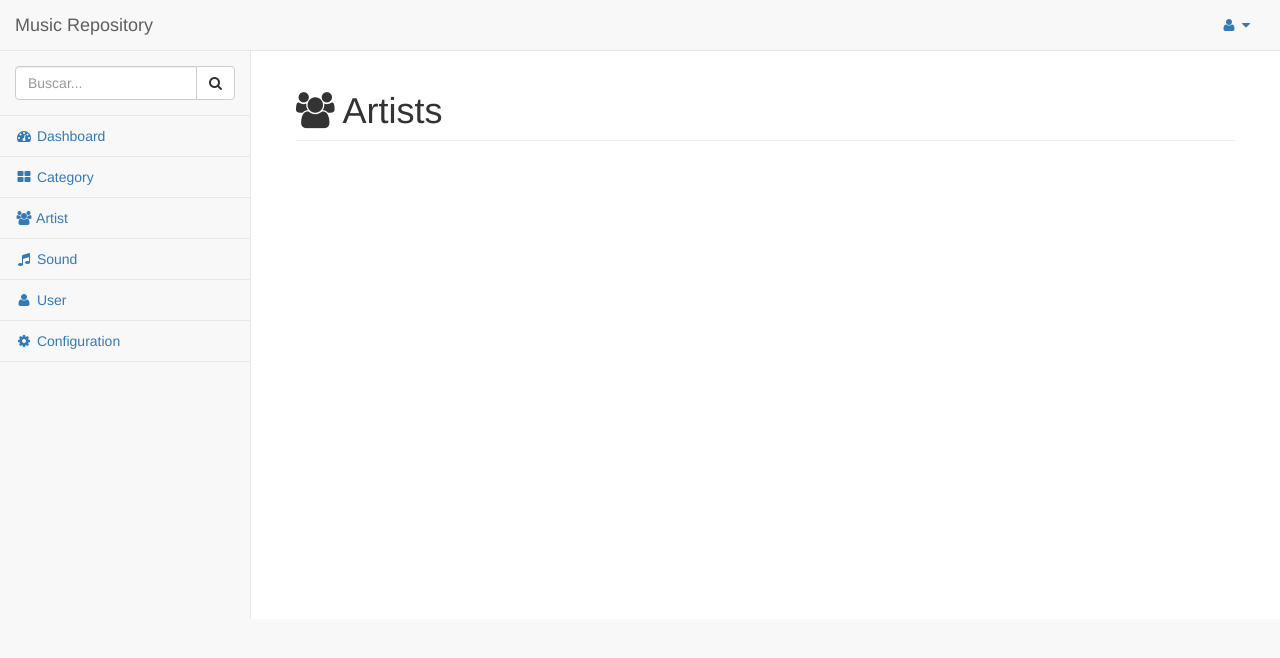
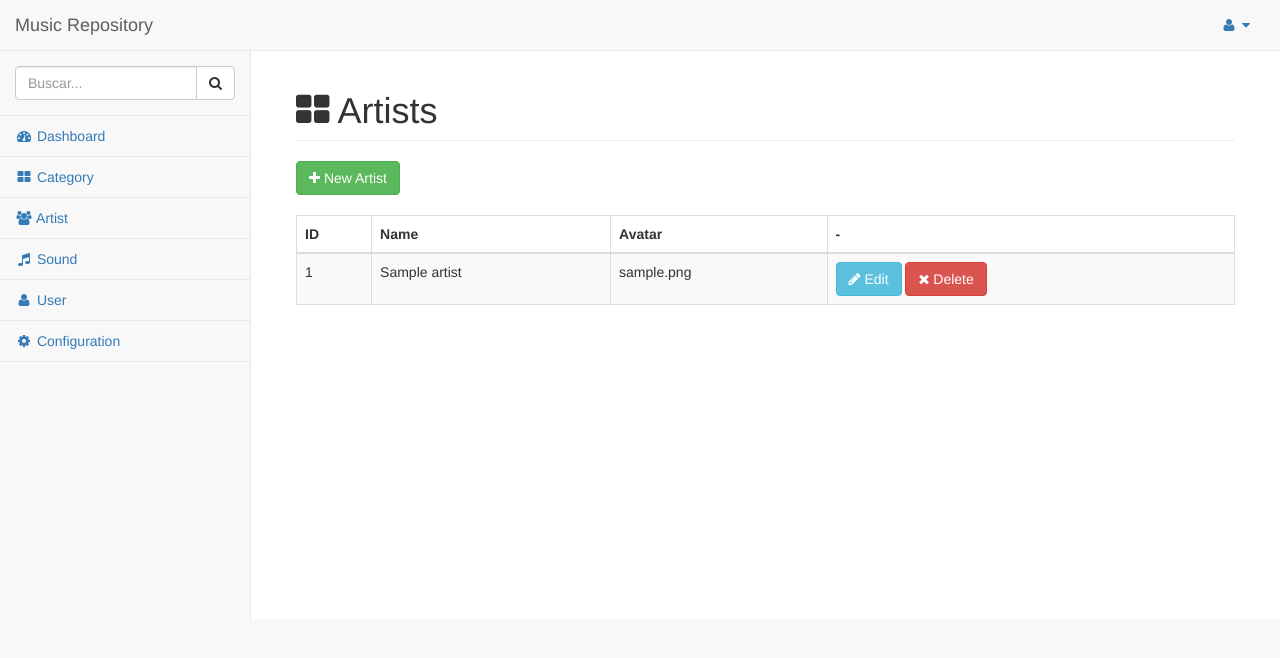
Before and after one commit to wmcarlos/MusicRepository, a CodeIgniter app: page /MusicRepository/index.php/artists/index in a window 1280 px wide. Shown: the top 658 px of the page. Run offline with CodeIgniter, Linux system fonts and the light colour scheme; tables that the repository leaves empty hold one stand-in row (values such as "Sample post").

Commit message:
add crud from artist

```diff
--- a/application/controllers/Artists.php
+++ b/application/controllers/Artists.php
@@ -4,17 +4,81 @@ defined ("BASEPATH") OR exit ("No Redirect Script Access Allowed");
 class Artists extends CI_Controller{
 
 	public function __construct(){
+
 		parent::__construct();
+		$this->load->model("Artist");
 	}
 
 	public function index(){
 
 		$data = array(
 			"title" => "Artists",
-			"template" => "Artist/index"
+			"template" => "Artist/index",
+			"Artists" => $this->Artist->read_all()
 		);
 
 		$this->load->view("admin", $data);
 
 	}
+
+	public function new(){
+
+		$data = array(
+			"title" => "New Artist",
+			"template" => "Artist/new"
+		);
+
+		$this->load->view("admin", $data);
+
+	}
+
+	public function create(){
+		$data = array(
+			"name" => $this->input->post("name"),
+			"avatar" => "avatar.png"
+		);
+
+		if($this->security->xss_clean($data, TRUE) !== FALSE){
+
+			$this->Artist->create($data);
+
+		}
+
+		redirect("Artists");
+	}
+
+	public function read($id = -1){
+
+		$data = array(
+			"title" => "Update Artist",
+			"template" => "Artist/update",
+			"Artist" => $this->Artist->read($id)
+		);
+
+		$this->load->view("admin", $data);
+
+	}
+
+	public function update($id = -1){
+		$data = array(
+			"name" => $this->input->post("name"),
+			"avatar" => "avatar_updated.png"
+		);
+
+		if($this->security->xss_clean($data, TRUE) !== FALSE){
+
+			$this->Artist->update($id, $data);
+
+		}
+
+		redirect("Artists");
+	}
+
+	public function delete($id = -1){
+
+		$this->Artist->delete($id);
+
+		redirect("Artists");
+
+	}
 }
--- a/application/models/Artist.php
+++ b/application/models/Artist.php
@@ -0,0 +1,45 @@
+<?php
+
+class Artist extends CI_Model{
+
+	public function __construct(){
+
+		parent::__construct();
+
+	}
+
+	public function create($data){
+
+		$this->db->insert('mr_artists', $data);
+
+	}
+
+	public function read($id){
+
+		$query = $this->db->get_where("mr_artists",['artist_id' => $id]);
+		return $query->row();
+
+	}
+
+	public function read_all(){
+
+		$query = $this->db->get("mr_artists");
+		return $query->result();
+
+	}
+
+	public function update($id, $data){
+
+		$this->db->set($data);
+		$this->db->where("artist_id",$id);
+		$this->db->update("mr_artists", $data);
+
+	}
+
+	public function delete($id){
+
+		$this->db->delete("mr_artists", "artist_id = " . $id);
+
+	}
+
+}
--- a/application/views/admin/Artist/index.php
+++ b/application/views/admin/Artist/index.php
@@ -1,14 +1,35 @@
-        <!-- Page Content -->
  <div id="page-wrapper">
     <div class="container-fluid">
         <div class="row">
             <div class="col-lg-12">
-                        <h1 class="page-header"><i class="fa fa-users"></i> <?= $title ?></h1>
+                <h1 class="page-header"><i class="fa fa-th-large"></i> <?= $title ?></h1>
             </div>
-                    <!-- /.col-lg-12 -->
+            <div class="panel-body">
+                <a class="btn btn-success" href="<?= base_url('Artists/new') ?>"><i class="fa fa-plus"></i> New Artist</a>
+                <br />
+                <br />
+                <table class="table table-bordered table-striped">
+                    <thead>
+                        <th>ID</th>
+                        <th>Name</th>
+                        <th>Avatar</th>
+                        <th>-</th>
+                    </thead>
+                    <tbody>
+                        <?php foreach($Artists as $Artist) { ?>
+                        <tr>
+                            <td><?= $Artist->artist_id ?></td>
+                            <td><?= $Artist->name ?></td>
+                            <td><?= $Artist->avatar ?></td>
+                            <td>
+                                <a href="<?= base_url('Artists/read/' . $Artist->artist_id ) ?>" class="btn btn-info"><i class="fa fa-pencil"></i> Edit</a>
+                                <a href="<?= base_url('Artists/delete/' . $Artist->artist_id)  ?>" class="btn btn-danger"><i class="fa fa-times"></i> Delete</a>
+                            </td>
+                        </tr>
+                        <?php } ?>
+                    </tbody>
+                </table>
             </div>
-                <!-- /.row -->
         </div>
-            <!-- /.container-fluid -->
     </div>
-        <!-- /#page-wrapper -->
+</div>
```
Also changed, not shown: application/views/admin/Artist/new.php (added, +23 -0 lines), application/views/admin/Artist/update.php (added, +23 -0 lines). Lines whose indentation alone changed are shown as unchanged.
